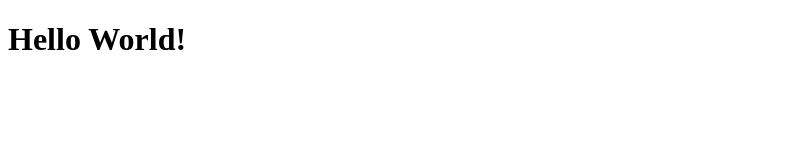
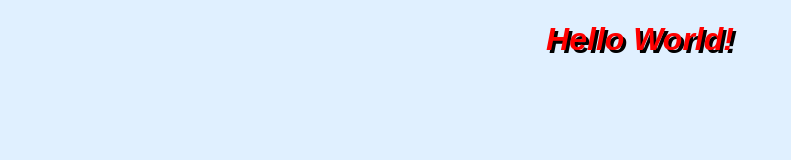
Before and after one commit to Turtle-Head/intro-project-html5-hello-world, a plain HTML site: page index.html in a window 1280 px wide. Shown: the whole page, without its empty margins (0-791 px from the left). Drawn offline with Linux system fonts and the light colour scheme.

Commit message:
Update index.html

```diff
--- a/index.html
+++ b/index.html
@@ -1,9 +1,7 @@
 <!DOCTYPE html>
 <html>
-<link rel="stylesheet" type="css/text" href="CSS\style.css">
   <head>
-
-
+    <link rel="stylesheet" href="CSS\style.css">
   </head>
   <body>
     <h1>
```
